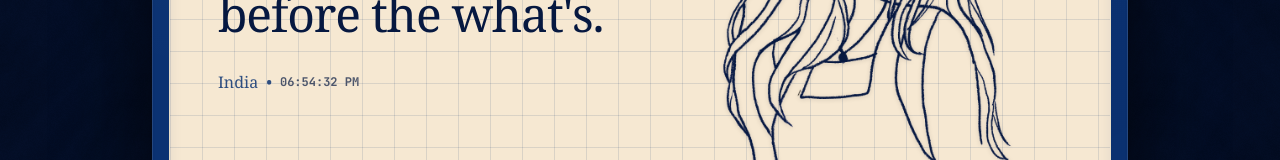
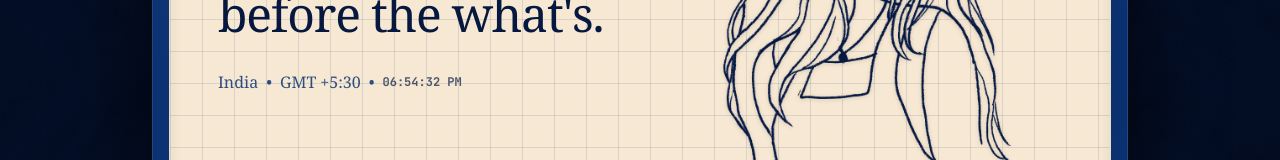
Before and after one commit to ruchibheda000-ship-it/ruchi-portfolio, a React (Vite) app: page / in a window 1280 px wide. Shown: the part 427-587 px from the top of the page. Built offline with nearby package versions, Linux system fonts and the light colour scheme; a web font is replaced by a local one.

Commit message:
feat: include GMT +5:30 in hero location and time line

```diff
--- a/src/pages/Home.jsx
+++ b/src/pages/Home.jsx
@@ -137,6 +137,8 @@ export default function Home() {
                 {/* Location & Time Indicator */}
                 <div className="flex items-center gap-2 font-serif text-sm sm:text-base text-[#0B3272]/85 pt-1">
                   <span>India</span>
+                  <span>•</span>
+                  <span>GMT +5:30</span>
                   {timeString && (
                     <>
                       <span>•</span>
```
